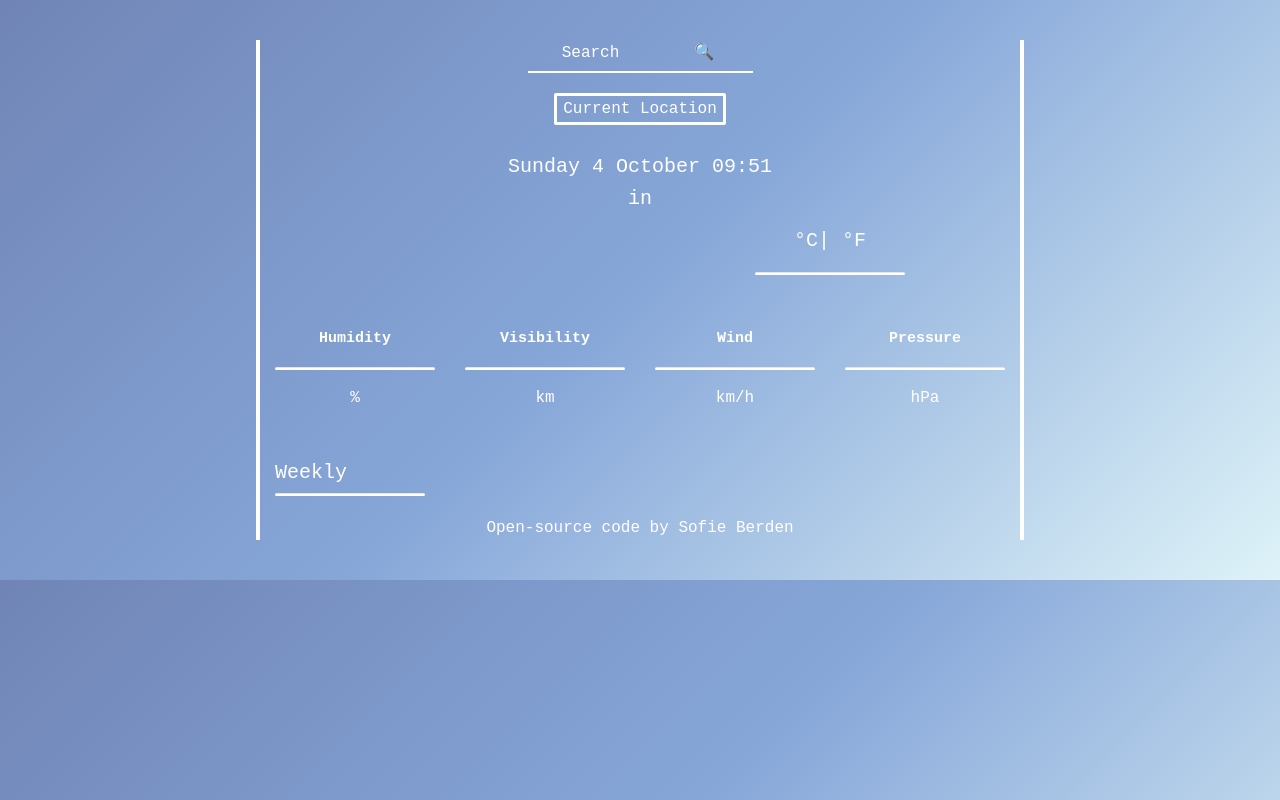
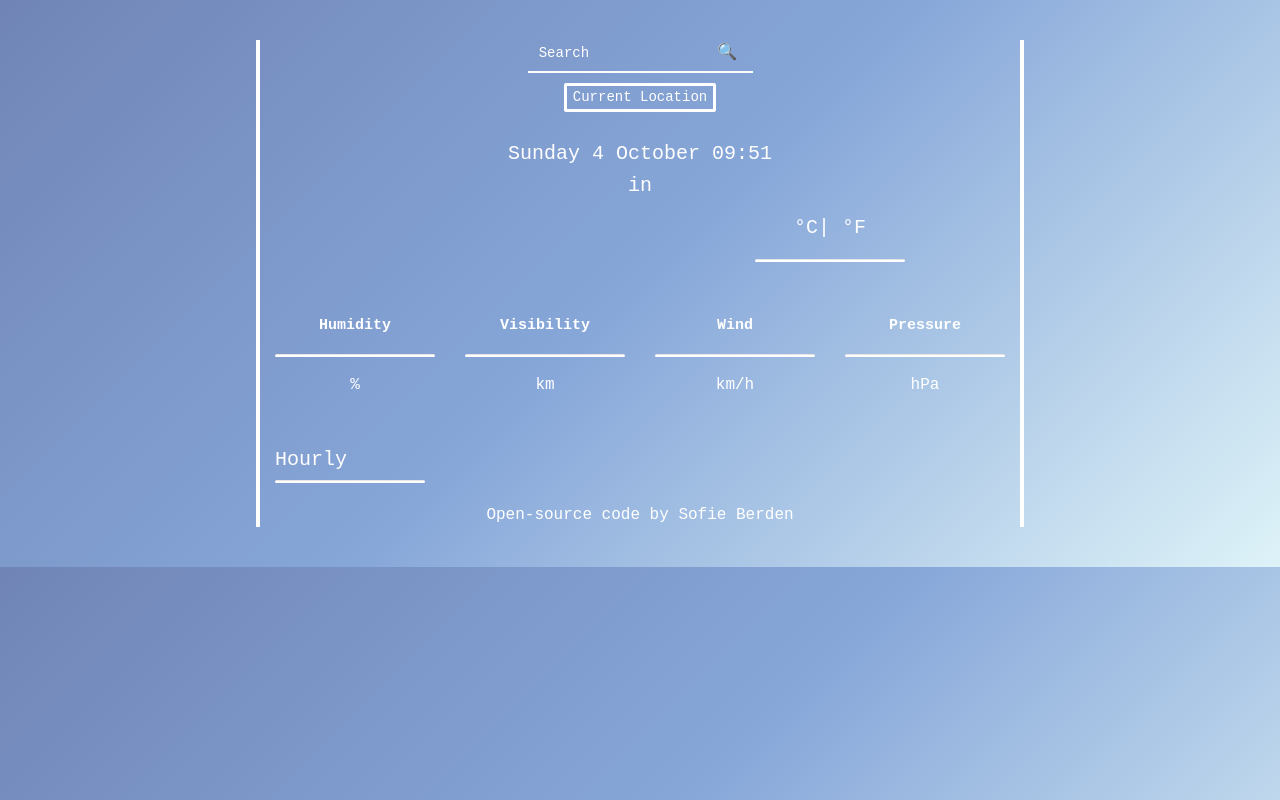
Before and after one commit to Sofie326/Weather-app, a plain HTML site: page index.html in a window 1280 px wide. Drawn offline with nearby package versions, Linux system fonts and the light colour scheme; no server answers.

Commit message:
improved css search input

```diff
--- a/index.html
+++ b/index.html
@@ -86,7 +86,7 @@
       </div>
 
       <div class="weekly-weather">
-        <h2>Weekly</h2>
+        <h2>Hourly</h2>
         <hr />
       </div>
 
--- a/src/style.css
+++ b/src/style.css
@@ -33,11 +33,12 @@ a {
   text-decoration: none;
 }
 button {
-  margin: 20px auto;
+  margin: 10px auto;
   border: 3px solid #ffffff;
   background: none;
   color: #ffffff;
   border-radius: 2px;
+  font-size: 14px;
 }
 button:hover {
   color: #809cce;
@@ -64,7 +65,8 @@ button:hover {
   border: none;
   background: none;
   color: #ffffff;
-  width: 119px;
+  width: 165px;
+  font-size: 14px;
 }
 .input-bar::placeholder {
   color: #ffffff;
@@ -82,7 +84,7 @@ button:hover {
   border-left: 2px solid #ffffff;
 }
 .current-city {
-  margin-top: 10px;
+  margin-top: 20px;
 }
 .current-weather,
 .weekly-weather {
```
